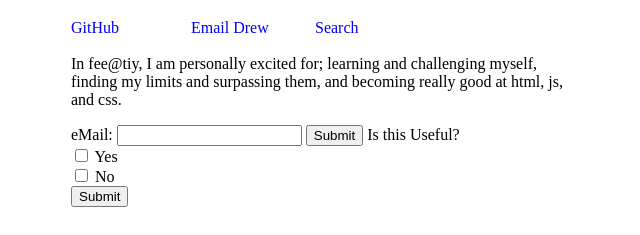
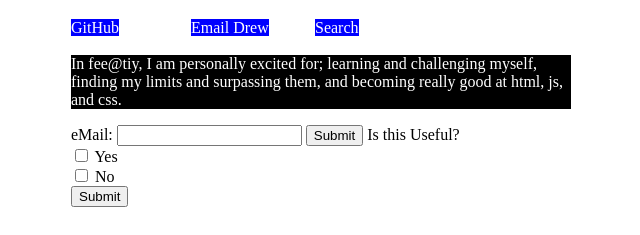
Before and after one commit to DrewSancho/html-intro, a plain HTML site: page index.html in a window 1280 px wide. Shown: the part 565-800 px from the top of the page, without its empty margins (319-959 px from the left). Drawn offline with Linux system fonts and the light colour scheme.

Commit message:
Again for the last time

```diff
--- a/src/css/index.css
+++ b/src/css/index.css
@@ -9,6 +9,10 @@
 head {
 	color: #ccff33;
 }
+div > p {
+	background-color: black;
+	color: white;
+}
 ul {
 	padding: 0;
 	margin: 0;
@@ -16,6 +20,8 @@
 a {
 	text-decoration: none;
 	text-transform: capitalize;
+	background-color: blue;
+	color: white;
 }
 ul {
 	list-style-type: none;
@@ -25,3 +31,6 @@
 	width: 120px;
 	height: 20px;
 }
+#related {
+	background-color: ff0000;
+}
```
